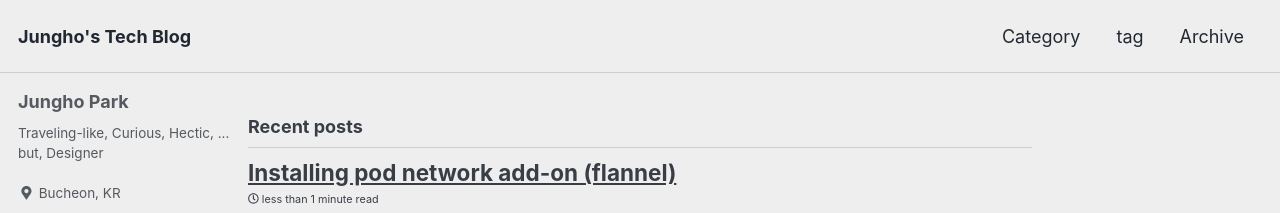
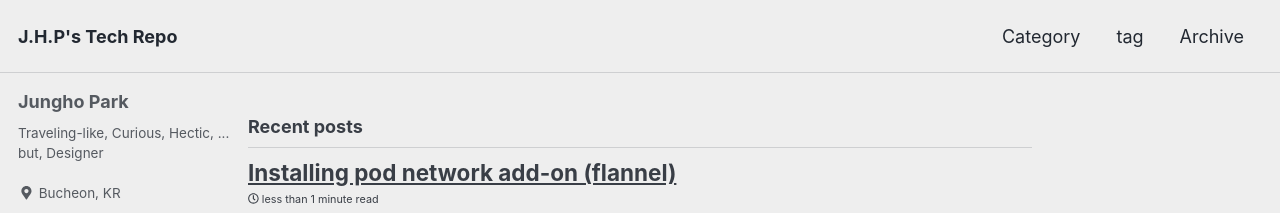
Before and after one commit to unipark00/tekrepo, a Jekyll site: the page built from index.html, in a window 1280 px wide and 900 px high. Shown: the top 213 px of the window. Built offline with Jekyll 4.4.1, drawn with Linux system fonts in a browser that asks for light colours; cached includes are drawn as plain includes; the list of posts is cut into pages by our own code.

Commit message:
Update _config.yml

```diff
--- a/_config.yml
+++ b/_config.yml
@@ -16,10 +16,10 @@ minimal_mistakes_skin    : "air" # "air", "aqua", "contrast", "dark", "dirt", "n
 
 # Site Settings
 locale                   : "en-US"
-title                    : "Jungho's Tech Blog"
+title                    : "J.H.P's Tech Repo"
 title_separator          : "-"
 name                     : "Tekrepo"
-description              : "Jungho's Tech Blog"
+description              : "J.H.P's Tech Repo"
 url                      : "https://unipark00.github.io" # the base hostname & protocol for your site e.g. "https://mmistakes.github.io"
 baseurl                  : "tekrepo" # the subpath of your site, e.g. "/blog"
 repository               : "unipark00/tekrepo" # GitHub username/repo-name e.g. "mmistakes/minimal-mistakes"
```
